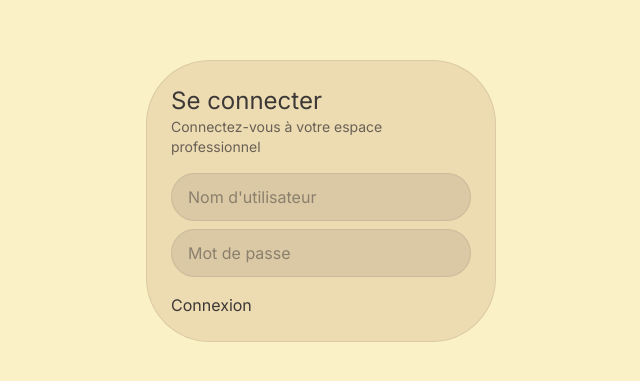
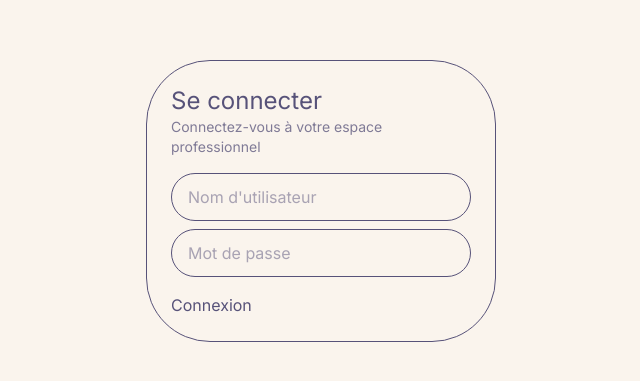
Before and after one commit to 17matb/local-llm-chat, a React (Vite) app in the folder apps/web/: page /login in a window 1280 px wide. Shown: the part 199-580 px from the top of the page, without its empty margins (319-959 px from the left). Built offline with nearby package versions, Linux system fonts and the light colour scheme.

Commit message:
feat: provide better css variables compatible with the use of different color schemes

```diff
--- a/apps/web/src/index.css
+++ b/apps/web/src/index.css
@@ -1,37 +1,79 @@
 @import url('https://fonts.googleapis.com/css2?family=Inter:ital,opsz,wght@0,14..32,100..900;1,14..32,100..900&display=swap');
 @import 'tailwindcss';
 
-:root {
-  --light-color: #fbf1c7;
-  --darker-light-color: #eddbb2;
-  --dark-color: #3c3836;
-  --darker-dark-color: #282828;
-  --primary-color: #d79921;
+@theme {
+  --color-bg-base: var(--bg-base);
+  --color-bg-surface: var(--bg-surface);
+  --color-bg-overlay: var(--bg-overlay);
+  --color-fg-text: var(--fg-text);
+  --color-fg-subtle: var(--fg-subtle);
+  --color-fg-on-accent: var(--fg-on-accent);
+  --color-accent: var(--accent);
+  --color-destructive: var(--destructive);
+}
 
+:root,
+[data-theme='rose-pine'] {
+  --bg-base: #faf4ed;
+  --bg-surface: #fffaf3;
+  --bg-overlay: #f2e9e1;
+  --fg-text: #575279;
+  --fg-subtle: #797593;
+  --fg-on-accent: #faf4ed;
+  --accent: #286983;
+  --destructive: #b4637a;
+}
+
+[data-theme='gruvbox'] {
+  --bg-base: #fbf1c7;
+  --bg-surface: #eddbb2;
+  --bg-overlay: #d5c4a1;
+  --fg-text: #3c3836;
+  --fg-subtle: #665c54;
+  --fg-on-accent: #fbf1c7;
+  --accent: #d79921;
+  --destructive: #cc241d;
+}
+
+@media (prefers-color-scheme: dark) {
+  :root,
+  [data-theme='rose-pine'] {
+    --bg-base: #191724;
+    --bg-surface: #1f1d2e;
+    --bg-overlay: #26233a;
+    --fg-text: #e0def4;
+    --fg-subtle: #908caa;
+    --fg-on-accent: #e0def4;
+    --accent: #31748f;
+    --destructive: #eb6f92;
+  }
+
+  [data-theme='gruvbox'] {
+    --bg-base: #282828;
+    --bg-surface: #3c3836;
+    --bg-overlay: #504945;
+    --fg-text: #ebdbb2;
+    --fg-subtle: #d5c4a1;
+    --fg-on-accent: #ebdbb2;
+    --accent: #d79921;
+    --destructive: #cc241d;
+  }
+}
+
+body {
   font-family: 'Inter', Helvetica, Arial, sans-serif;
   line-height: 1.5;
   font-weight: 400;
 
   color-scheme: light dark;
-  color: var(--dark-color);
-  background-color: var(--light-color);
-}
-
-@media (prefers-color-scheme: dark) {
-  :root {
-    color: var(--light-color);
-    background-color: var(--dark-color);
-  }
-}
-
-@theme {
-  --color-light: var(--light-color);
-  --color-darker-light: var(--darker-light-color);
-  --color-dark: var(--dark-color);
-  --color-darker-dark: var(--darker-dark-color);
-  --color-primary: var(--primary-color);
+  color: var(--fg-text);
+  background-color: var(--bg-base);
 }
 
 .squircle {
   corner-shape: squircle;
 }
+
+.root {
+  isolation: isolate;
+}
```
